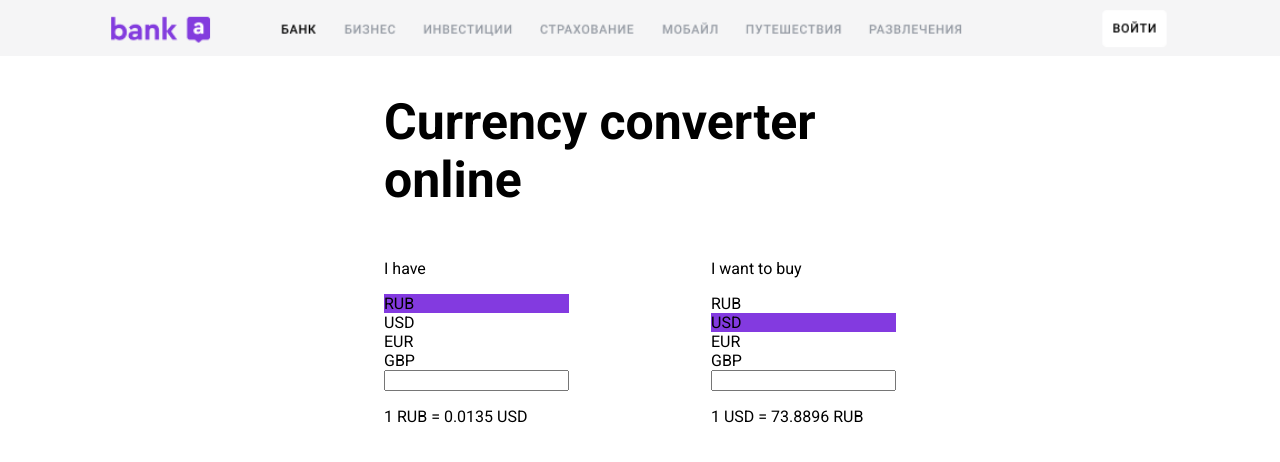
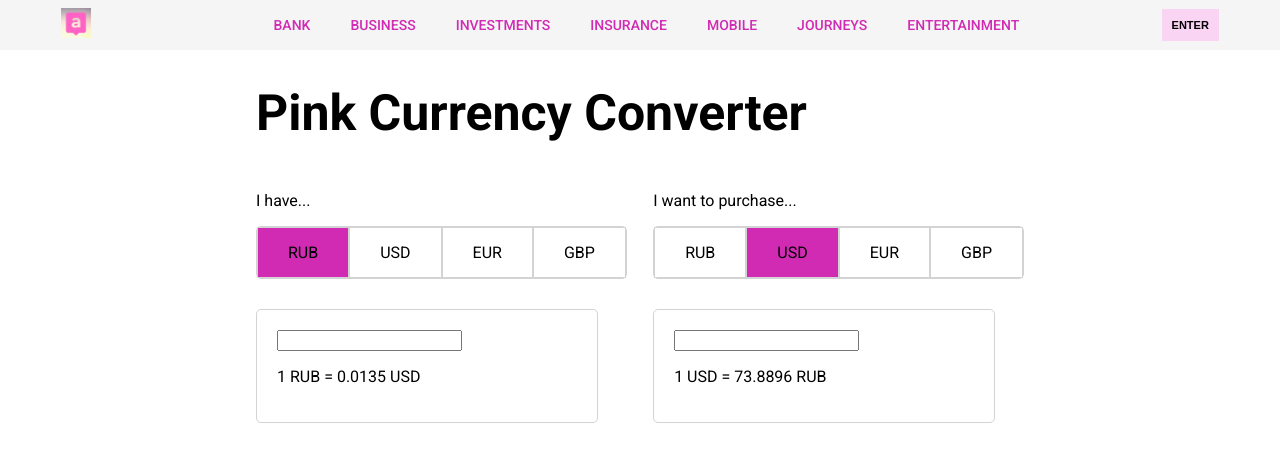
Before and after one commit to sunayslovelyworld/m3projctsuni, a plain HTML site: page Project-M3/index.html in a window 1280 px wide. Drawn offline with Linux system fonts and the light colour scheme.

Commit message:
Add files via upload
needs some changes

```diff
--- a/Project-M3/assets/sunay.css
+++ b/Project-M3/assets/sunay.css
@@ -6,21 +6,87 @@ body{
     width: 100vw;
     height: 100vh;
 }
+header{
+    width: 100%;
+    background-color: #F5F5F6;
+    height: 50px;
+    display: flex;
+    flex-direction: row;
+    align-items: center;
+    justify-content: space-around;
+}
+
+img{
+    height: 30px;
+    width: 30px;
+}
+
+ul{
+    display: flex;
+    flex-direction: row;
+    list-style: none;
+}
+ul li{
+    margin: 0 20px 0 20px;
+    font-size: 14px;
+    font-weight: 500;
+    color: #959BA4;
+}
+/* li:hover{
+    text-decoration-line: underline;
+} */
+
+/*how to underline text in css with hover effects*/
+
+.underline {
+    display: inline-block;
+    position: relative;
+    color:
+    #d12ab3;
+  }
+
+  .underline:after {
+    content: '';
+    position: absolute;
+    width: 100%;
+    transform: scaleX(0);
+    height: 2px;
+    bottom: 0;
+    left: 0;
+    background-color:
+  #d12ab3;
+    transform-origin: bottom right;
+    transition: transform 0.25s ease-out;
+  }
+
+  .underline:hover:after {
+    transform: scaleX(1);
+    transform-origin: bottom left;
+  }
+
+/*Enter button */
+header button{
+    border: none;
+    background-color: #fad5f3;
+    padding: 10px;
+    font-size: 11px;
+    font-weight: 600;
+}
+
+/* main part */
 main{
-    width: 40%;
+    width: 60%;
     height: 100%;
     margin: 0px auto;
 }
-img{
-    width: 100%;
-}
+
 
 h1{
     font-size: 50px;
 }
 
 .active{
-    background-color: #833ae0;
+    background-color: #d12ab3;
 }
 
 #container{
@@ -33,8 +99,8 @@ h1{
     flex-direction: column;
     width: fit-content;
 }
-/*
-Currency
+
+/* Currency */
 #currency-column1, #currency-column2{
     display: flex;
     border: 1px solid lightgrey;
@@ -44,8 +110,8 @@ Currency
 .currency1, .currency2{
     padding: 15px 30px;
     border: 1px solid lightgrey;
+
 }
-
 
 .area1, .area2{
     width: 300px;
@@ -54,10 +120,9 @@ Currency
     padding: 20px;
     margin-top: 30px;
 }
-
 .input1, .input2{
-    background-color: lightcoral;
+    background-color: #fad5f3;
     border: none;
     font-size: 30px;
     width: 150px;
-}  */
+}
--- a/Project-M3/assets/sunay.js
+++ b/Project-M3/assets/sunay.js
@@ -1,110 +1,192 @@
-// let body = document.body;
-// let currency1 = document.querySelector('.currency-row1');
-// let currency2 = document.querySelector('.currency-row2');
+// // let body = document.body;
+// // let currency1 = document.querySelector('.currency-row1');
+// // let currency2 = document.querySelector('.currency-row2');
 
 
-// // mouseover mouseout
-// currency1.addEventListener("mouseover", e=>{
-//     if(e.target.className==='currency1'){
-//         e.target.style.backgroundColor="#833AE0"
-//         e.target.style.borderColor="833AE0"
-//     }
-// })
-// currency1.addEventListener("mouseout", e=>{
-//     if(e.target.className==='currency1'){
-//         e.target.style.backgroundColor="white"
-//         e.target.style.borderColor="lightgrey"
-//     }
-// })
-// currency2.addEventListener("mouseover", e=>{
-//     if(e.target.className==='currency2'){
-//         e.target.style.backgroundColor="#833AE0"
-//         e.target.style.borderColor="833AE0"
-//     }
-// })
-// currency2.addEventListener("mouseout", e=>{
-//     if(e.target.className==='currency2'){
-//         e.target.style.backgroundColor="white"
-//         e.target.style.borderColor="lightgrey"
-//     }
-// })
+// // // mouseover mouseout
+// // currency1.addEventListener("mouseover", e=>{
+// //     if(e.target.className==='currency1'){
+// //         e.target.style.backgroundColor="#833AE0"
+// //         e.target.style.borderColor="833AE0"
+// //     }
+// // })
+// // currency1.addEventListener("mouseout", e=>{
+// //     if(e.target.className==='currency1'){
+// //         e.target.style.backgroundColor="white"
+// //         e.target.style.borderColor="lightgrey"
+// //     }
+// // })
+// // currency2.addEventListener("mouseover", e=>{
+// //     if(e.target.className==='currency2'){
+// //         e.target.style.backgroundColor="#833AE0"
+// //         e.target.style.borderColor="833AE0"
+// //     }
+// // })
+// // currency2.addEventListener("mouseout", e=>{
+// //     if(e.target.className==='currency2'){
+// //         e.target.style.backgroundColor="white"
+// //         e.target.style.borderColor="lightgrey"
+// //     }
+// // })
+
+// //Default values
+// let money1='RUB'
+// let money2='USD'
 
 
-// let body = document.body;
-// let currencyRow1 = document.querySelector('#currency-row1');
-// let currencyRow2 = document.querySelector('#currency-row2');
-// let p1= document.querySelector('.area1>p');
-// let p2= document.querySelector('.area2>p');
-// let input1 = document.querySelector('#input1')
-// let input2 = document.querySelector('#input2')
+// //currencyColumn1 onclick
 
-// Violet color function
+// let input1= document.querySelector('#input-1');
+// //input1= input1.replace(/,/g, '.')
+// let input2= document.querySelector('#input-2');
+// //input2= input1.replace(/,/g, '.')
+// let p1= document.querySelector('#p-1');
+// let p2= document.querySelector('#p-2');
 
-// White color function
+// let currencyColumn1 = document.querySelector('#currency-column1');
+
+// let childrenOfArray1 = [...currencyColumn1.children]
+// console.log(currencyColumn1.children)
+// currencyColumn1.addEventListener("click", e=>{
+
+//     childrenOfArray1.forEach(item => {
+//         if(item.classList.contains('active')){
+//             item.classList.remove('active')
+//         }
+//      })
+
+//       e.target.classList.add("active");
+//       money1=e.target.innerText
 
 
+//       fetch(`https://api.exchangerate.host/latest?base=${money1}&symbols=${money2}`)
+//       .then(response=>response.json())
+//       .then(data=>{
 
-// let state1= 'RUB';
-// let state2= 'USD';
-// // If clicked state
-// currencyRow1.addEventListener("click", e=>{
-//     if(e.target.className==='currency1' || e.target.className==='currency2'){
-//         e.target.style.backgroundColor="#833AE0";
-//         e.target.style.borderColor="#833AE0";
-//         e.target.style.color="white";
 
-//         fetch(`https://api.exchangerate.host/latest?base=${e.target.innerText}&symbols=${state2}`)
-//         .then(r=>r.json())
-//         .then(data=>{
-//             state1=e.target.innerText;
-//             p1.innerText=`1 ${state1} = ${(+Object.values(data.rates)).toFixed(3)} ${state2}`;
-//             p2.innerText=`1 ${state2} = ${(1/Object.values(data.rates)).toFixed(3)} ${state1}`;
+//         p1.innerText=`1 ${money1} =${(+Object.values(data.rates))} ${money2}`
+//         p2.innerText=`1 ${money2} =${(1/Object.values(data.rates))} ${money1}`
 
-//             console.log(input1.value.match('/\d/'))
+//        // input1.value=input1.value.replace(/,/g, '. ')
+//        // input2.value=input2.value.replace(/,/g, '. ')
 
-//             if(input2.value==='' || typeof input2.value==='string'){
-//                 input2.value=(input1.value*Object.values(data.rates)).toFixed(3);
-//             }
-//             else if(input1.value===''){
-//                 input1.value=(input2.value/Object.values(data.rates)).toFixed(3);
-//             }
-//         })
-//     }
+//         if(typeof input2.value==='string'){
+//             input2.value=(input1.value*Object.values(data.rates));
+//         }
+//         else if(typeof input1.value==='string'){
+//             input1.value=(input2.value/Object.values(data.rates));
+//         }
+
+//       }
+//         )
 // })
 
 
 
+// //currencyColumn2 onclick
 
-
-
-
-let currencyColumn1 = document.querySelector('#currency-column1');
-console.log(currencyColumn1.children)
-
-let childrenOfArray1 = [...currencyColumn1.children]
-console.log(childrenOfArray1)
-
-currencyColumn1.addEventListener("click", e=>{
-    childrenOfArray1.forEach(item=>{
-        if(item.classList.contains('active')){
-            item.classList.remove('active')
-        }
-    })
-    e.target.classList.add("active")
-})
-
-
-// let currencyColumn2 = document.querySelector('currency-column2');
-// console.log(currency-column2.children)
+// let currencyColumn2 = document.querySelector('#currency-column2');
 
 // let childrenOfArray2 = [...currencyColumn2.children]
-// console.log(childrenOfArray2)
 
 // currencyColumn2.addEventListener("click", e=>{
-//     childrenOfArray2.forEach(item=>{
+
+//     childrenOfArray2.forEach(item => {
 //         if(item.classList.contains('active')){
 //             item.classList.remove('active')
 //         }
-//     })
-//     e.target.classList.add('active')
+//      })
+
+//       e.target.classList.add("active")
+//       money2=e.target.innerText
+
+
+//       fetch(`https://api.exchangerate.host/latest?base=${money1}&symbols=${money2}`)
+//       .then(response=>response.json())
+//       .then(data=>{
+
+
+//         p1.innerText=`1 ${money1} =${(+Object.values(data.rates))} ${money2}`
+//         p2.innerText=`1 ${money2} =${(1/Object.values(data.rates))} ${money1}`
+
+
+//        // input1.value=input1.value.replace(/,/g, '. ')
+//         //input2.value=input2.value.replace(/,/g, '. ')
+
+
+//         if(typeof input2.value==='string'){
+//             input2.value=(input1.value*Object.values(data.rates));
+//         }
+//         else if(typeof input1.value==='string'){
+//             input1.value=(input2.value/Object.values(data.rates));
+//         }
+
+//       }
+//      )
 // })
+
+let button = document.querySelectorAll('.first-container');
+let secondButton = document.querySelectorAll('.second-container');
+let p = document.querySelector('.in p');
+let p2 = document.querySelector('.out p');
+let x = "1 RUB",y = "1 RUB",any;
+p.innerHTML = x+" = "+y;
+let base='RUB',symbols='RUB';
+
+let input = document.querySelector('.in input')
+let output = document.querySelector('.out input')
+
+button.forEach((item)=>{
+    item.addEventListener('click',(e)=>{
+        x = "1 "+ e.target.innerText;
+        base = e.target.innerText;
+        myFunction();
+        console.log(base,symbols);
+        if(e.target){
+            e.target.class = 'active';
+            let notButton = document.querySelectorAll('.first-container button:not(button.active)');
+            notButton.forEach((element)=>{
+                element.style.background = 'white';
+                element.style.color = '#E5E5E5';
+            })
+            e.target.style.background = '#ea7fc1';
+            e.target.style.color = 'white';
+        }
+    })
+})
+
+secondButton.forEach((element)=>{
+    element.addEventListener('click',(a)=>{
+        symbols = a.target.innerText;
+        myFunction();
+        if(a.target){
+            a.target.class = 'active';
+            let notButton = document.querySelectorAll('.second-container button:not(button.active)');
+            notButton.forEach((element)=>{
+                element.style.background = 'white';
+                element.style.color = '#E5E5E5';
+            })
+            a.target.style.background = '#ea7fc1';
+            a.target.style.color = 'white';
+        }
+    })
+})
+
+async function myFunction(){
+    let q = await fetch(`https://api.exchangerate.host/latest?base=${base}&symbols=${symbols}`)
+    let d = await q.json();
+    any = d.rates[symbols];
+    console.log(any)
+    input.oninput = function(){
+        output.value = any * input.value;
+    }
+    output.oninput = function(){
+        input.value = 1/any * output.value;
+    }
+    output.value = any * input.value;
+    y = any + " " + symbols;
+    p.innerHTML = x+" = "+y;
+    p2.innerHTML = "1 "+ symbols +" = "+1/any + " " + base;
+}
+
+myFunction();
--- a/Project-M3/index.html
+++ b/Project-M3/index.html
@@ -9,25 +9,34 @@
     <script src="./assets/sunay.js"></script>
 </head>
 <body>
-    <!-- <head>
+
+
+    <!-- <img src="./assets/img/header.png"> -->
+
+    <header>
         <div>
-            <img src="./assets/img/bank.png">
-            <p>БАНК</p>
-            <p>БИЗНЕС</p>
-            <p>ИНВЕСТИЦИИ</p>
-            <p>СТРАХОВАНИЕ</p>
-            <p>МОБАЙЛ</p>
-            <p>ПУТЕШЕСТВИЯ</p>
-            <p>РАЗВЛЕЧЕНИЯ</p>
-            <button>ВОЙТИ</button>
+            <img src="./assets/img/algoritmika_logo.png" alt="logo">
         </div>
-    </head> -->
-    <img src="./assets/img/header.png">
+        <div>
+            <ul>
+                <li class="underline">BANK</li>
+                <li class="underline">BUSINESS</li>
+                <li class="underline">INVESTMENTS</li>
+                <li class="underline">INSURANCE</li>
+                <li class="underline">MOBILE</li>
+                <li class="underline">JOURNEYS</li>
+                <li class="underline">ENTERTAINMENT</li>
+            </ul>
+        </div>
+        <div>
+            <button>ENTER</button>
+        </div>
+    </header>
     <main>
-        <h1>Currency converter online</h1>
+        <h1>Pink Currency Converter</h1>
         <div id="container">
-            <div ids="first-container">
-                <p>I have </p>
+            <div id="first-container">
+                <p>I have...</p>
                 <div id="currency-column1">
                     <div class="currency1 active">RUB</div>
                     <div class="currency1">USD</div>
@@ -36,13 +45,13 @@
                 </div>
 
                 <div class="area1">
-                    <input class="input1" type="text">
-                    <p>1 RUB = 0.0135 USD</p>
+                    <input id="input-1" type="text">
+                    <p id="p-1">1 RUB = 0.0135 USD</p>
                 </div>
             </div>
 
             <div id="second-container">
-                <p>I want to buy</p>
+                <p>I want to purchase...</p>
                 <div id="currency-column2">
                     <div class="currency2">RUB</div>
                     <div class="currency2 active">USD</div>
@@ -51,8 +60,8 @@
                 </div>
 
                 <div class="area2">
-                    <input class="input2" type="text">
-                    <p>1 USD = 73.8896 RUB</p>
+                    <input id="input-2" type="text">
+                    <p id="p-2">1 USD = 73.8896 RUB</p>
                 </div>
             </div>
 
```
Also changed, not shown: Project-M3/assets/img/algoritmika_logo.png (added).
